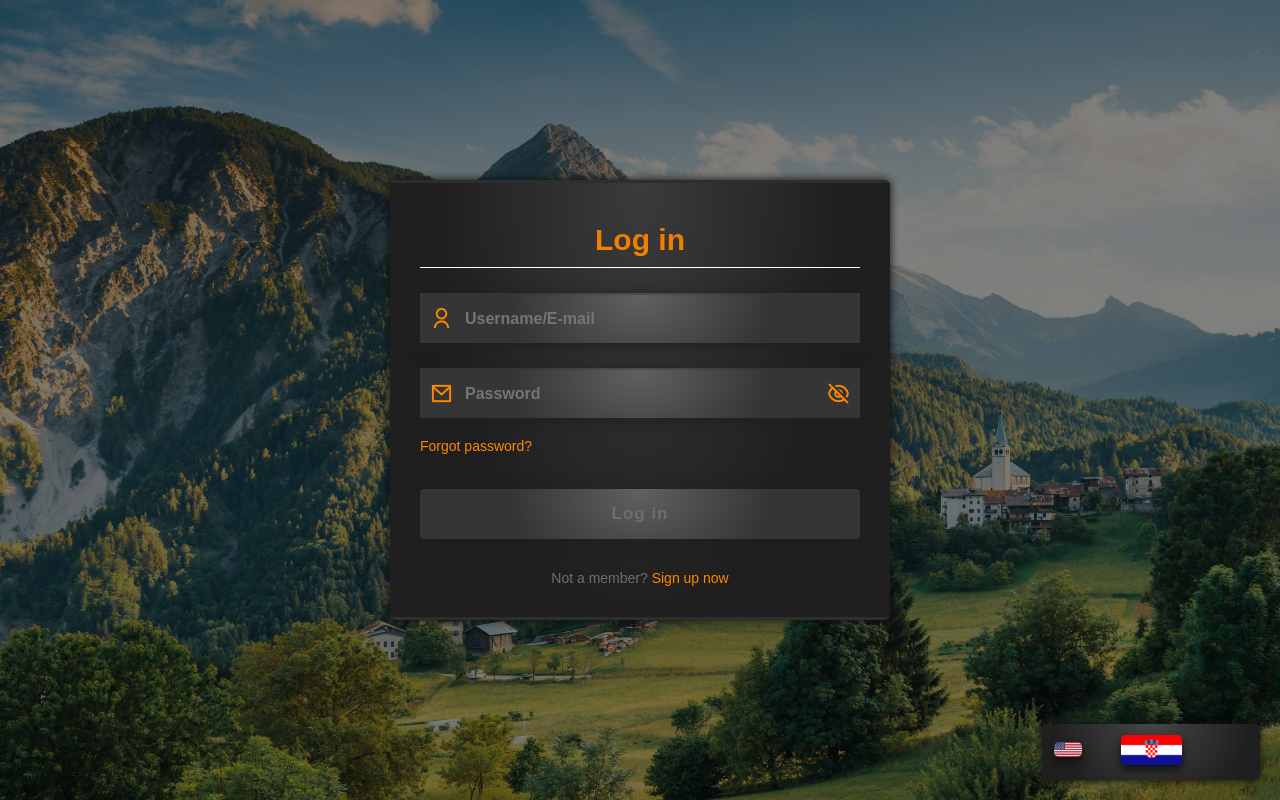
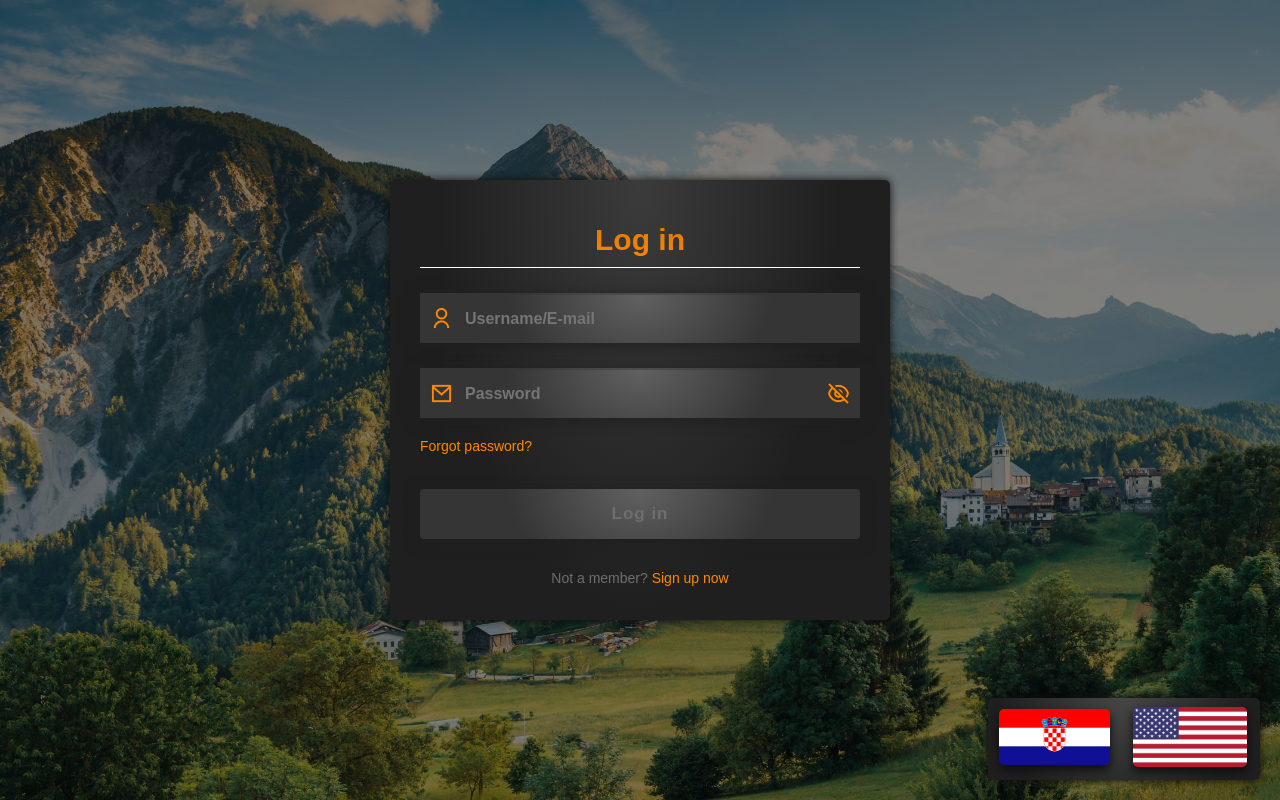
Before and after one commit to S0m3randomguy/projekt, a Django app: page /login/ in a window 1280 px wide. Run offline with Django 4.2, Linux system fonts and the light colour scheme.

Commit message:
Rescaled flags

```diff
--- a/assets/static/css/login/styles.css
+++ b/assets/static/css/login/styles.css
@@ -32,7 +32,10 @@
     max-width: 500px;
     width: 100%;
     border-radius: 5px;
-    background: #2e2e2e;
+    background: radial-gradient(
+        40% 100% at 50% top,
+        #3b3b3b, #1f1f1f
+        );
     box-shadow: 0 0px 10px #0f0f0f;
     font-family: "Arial";
     overflow: hidden;
@@ -221,7 +224,7 @@
         );
     margin: 20px;
     padding: 0.2rem;
-    width: 17%;
+    width: 272.5px;
     right: 0px;
     bottom: 0px;
     display: flex;
@@ -232,12 +235,13 @@
 }
 
 #american {
-    margin: 8px;
+    position: absolute;
+    right: 5px;
+    bottom: 5px;
+    margin: 0px 8px 8px 8px;
     width: 42%;
-    height: 42%;
     box-shadow: 0 5px 10px #0f0f0f;
     border-radius: 5px;
-    cursor: pointer;
     transition: transform .1s;
 }
 
@@ -246,12 +250,11 @@
 }
 
 #croatian {
-    margin: 8px;
+    position: relative;
+    margin: 8px 0px 8px 8px;
     width: 42%;
-    height: 42%;
     box-shadow: 0 5px 10px #0f0f0f;
     border-radius: 5px;
-    cursor: pointer;
     transition: transform .1s;
 }
 
```
